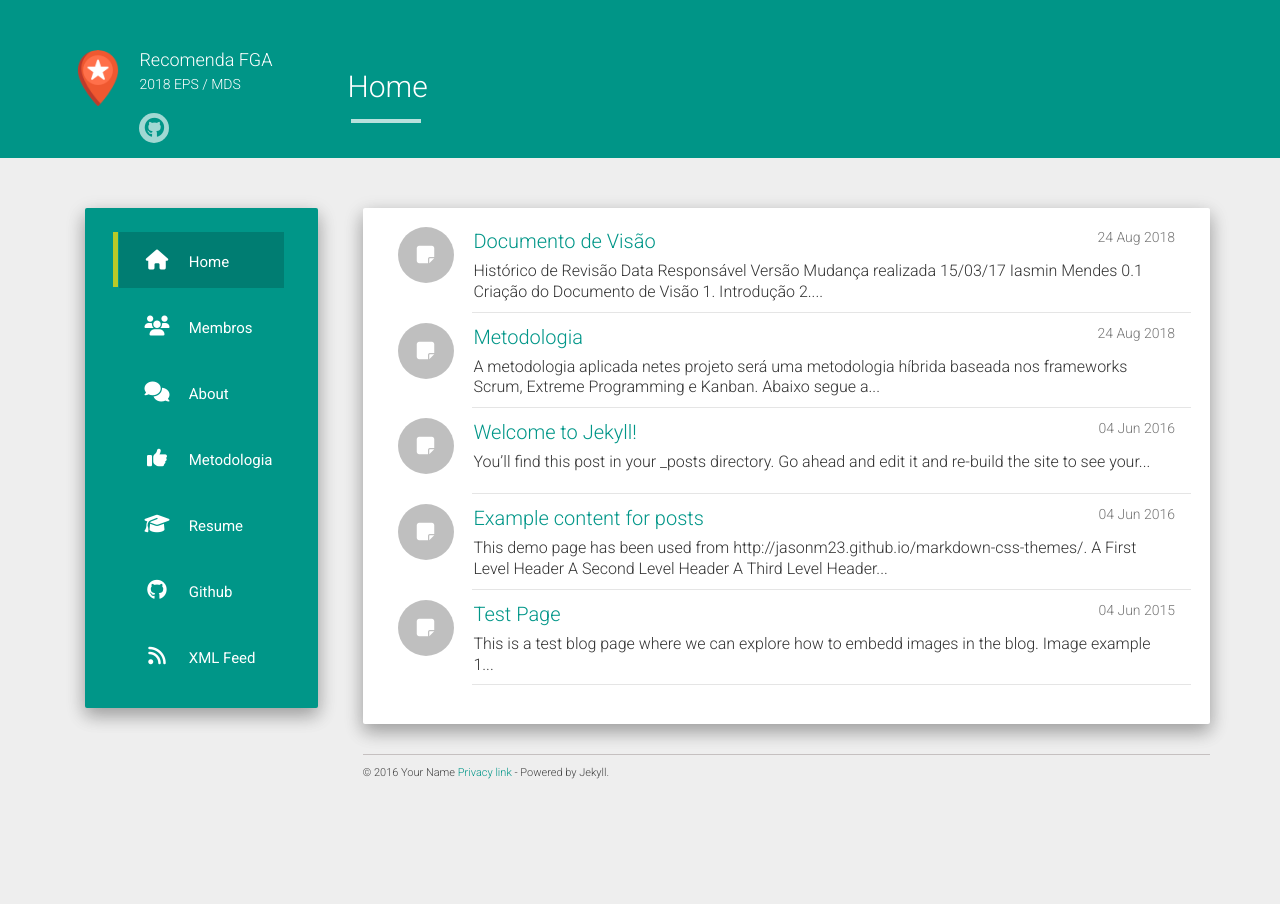
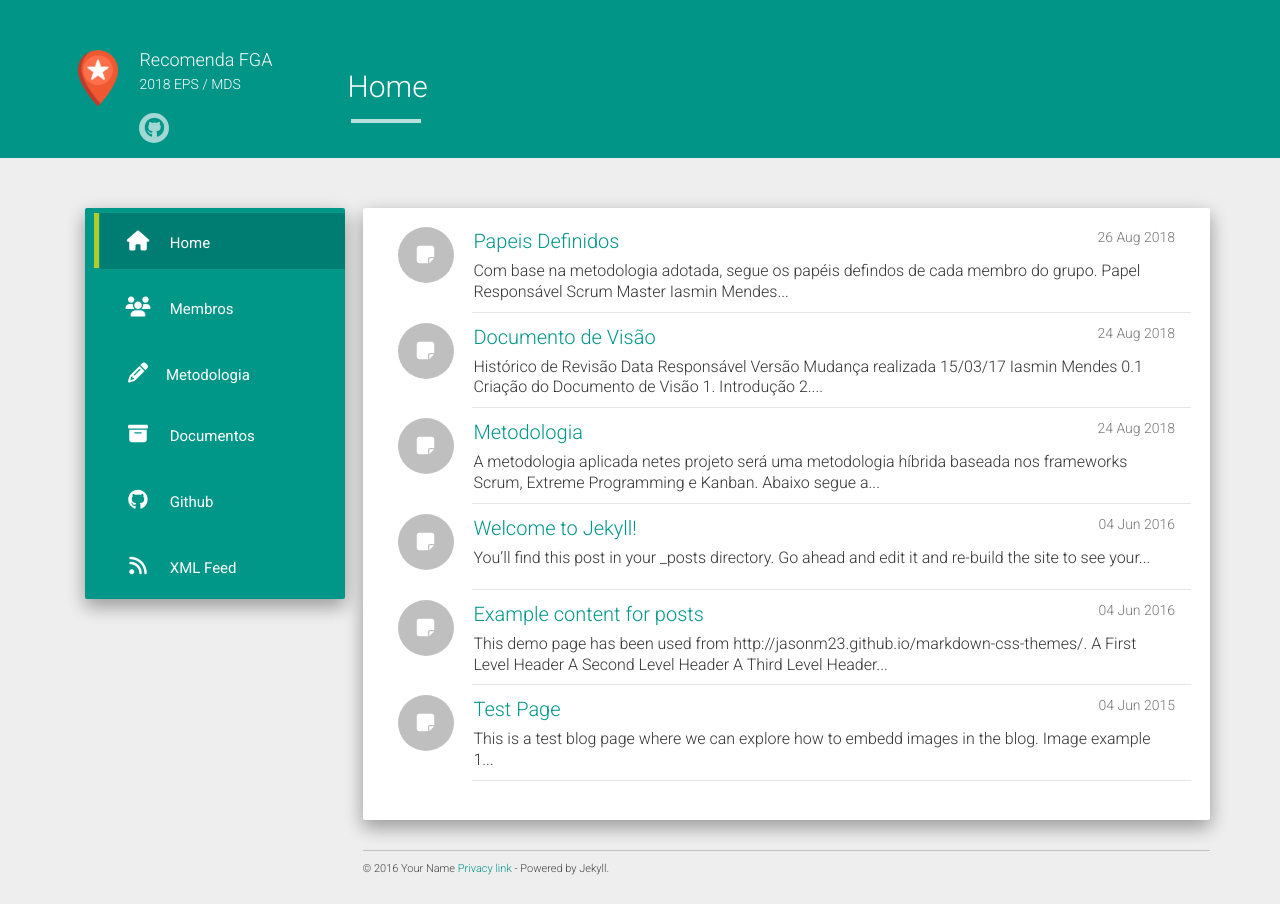
Before and after one commit to fga-eps-mds/2018.2-IndicaAi, a Jekyll site: the page built from docs/index.html, in a window 1280 px wide. Built offline with Jekyll 4.4.1, drawn with Linux system fonts in a browser that asks for light colours; nearby versions of some CDN libraries; the list of posts is cut into pages by our own code.

Commit message:
Add paper definitions

```diff
--- a/docs/_data/urls.json
+++ b/docs/_data/urls.json
@@ -11,19 +11,26 @@
     "icon": "fa-users"
   },
   {
-    "text": "About",
-    "url": "/about/",
-    "icon": "fa-comments"
+    "text": "Metodologia",
+    "url": "#",
+    "icon": "fa-pencil",
+    "urls": [
+        {
+          "text": "Plano Metodológico",
+          "url": "/docs/2018/08/24/metodologia.html",
+          "icon": "fa-file"
+        },
+        {
+          "text": "Papéis Definidos",
+          "url": "/docs/2018/08/26/scrum-papers.html",
+          "icon": "fa-user"
+        }
+    ]
   },
   {
-    "text": "Metodologia",
-    "url": "/docs/2018/08/24/metodologia.html",
-    "icon": "fa-thumbs-up"
-  },
-  {
-    "text": "Resume",
+    "text": "Documentos",
     "url": "/#",
-    "icon": "fa-graduation-cap",
+    "icon": "fa-archive"
   },
   {
     "text": "Github",
--- a/docs/_includes/navigation.html
+++ b/docs/_includes/navigation.html
@@ -11,7 +11,34 @@
   {% endif %}
   {% assign target = i.target %}
     {% unless target %} {% assign target = '_self' %} {% endunless %}
-	{% if pageurl == menuurl or page.layout == i.layout %} {% assign current = 'current-menu-item' %} {% endif %}
+  {% if pageurl == menuurl %} {% assign current = 'current-menu-item' %} {% endif %}
+  {% if i.urls %}
+  <li class="accordion col-lg-12 col-md-12 col-sm-4 col-xs-12 {{ current }} {{ pageurl }}"><a><i class="fa {{ i.icon }}"></i>{{i.text}}</a></li>
+    <li class="li-panel"><ul class='panel'>
+          {% for subItem in i.urls %}
+              <li class="col-lg-12 col-md-12 col-sm-4 col-xs-12 {{ pageurl }}"><a href="{{ subItem.url }}"><i class="fa {{ subItem.icon }}"></i> {{ subItem.text  }}</a></li>
+          {% endfor %}
+    </ul></li>
+  {% else %}
     <li class="col-lg-12 col-md-12 col-sm-4 col-xs-12 {{ current }} {{ pageurl }}"><a href="{{ linkurl }}" target="{{ target }}"><i class="fa {{ i.icon }}"></i> {{ i.text }}</a></li>
+  {% endif %}
 {% endfor %}
 </ul>
+
+<script>
+    var acc = document.getElementsByClassName("accordion");
+    var i;
+
+    for (i = 0; i < acc.length; i++) {
+        acc[i].addEventListener("click", function() {
+            this.classList.toggle("active");
+
+            var panel = this.nextElementSibling.getElementsByClassName('panel')[0]
+            if (panel.style.maxHeight == "1000px") {
+                panel.style.maxHeight = "0px";
+            } else {
+                panel.style.maxHeight = "1000px";
+            }
+        });
+    }
+</script>
--- /dev/null
+++ b/docs/_posts/2018-08-24-scrum-papers.md
@@ -0,0 +1,48 @@
+---
+layout: post
+title:  "Papeis Definidos"
+date:   2018-08-26 13:50:39
+categories: docs
+---
+
+Com base na metodologia adotada, segue os papéis defindos de cada membro do grupo.
+
+<table>
+
+<tr>
+<th>Papel</th>
+<th>Responsável</th>
+</tr>
+
+<tr>
+<td><i>Scrum Master</i></td>
+<td>Iasmin Mendes</td>
+</tr>
+
+<tr>
+<td><i>Product Owner</i></td>
+<td>Renato Valério</td>
+</tr>
+
+<tr>
+<td>Arquiteto</td>
+<td>Iasmin Mendes</td>
+</tr>
+
+<tr>
+<td>DevOps</td>
+<td>Renato Valério</td>
+</tr>
+
+<tr>
+<td>Time de Desenvolvimento</td>
+<td>
+Gabriel Davi Silva Pereira<br>
+Heron Rodrigues Sousa<br>
+João Lucas Fragoso Zarbiélli<br>
+Lucas Maciel Aguiar<br>
+Matheus Gomes Ferreira<br>
+Weiller Fernandes Pereira<br>
+</td>
+</tr>
+</table>
--- a/docs/static/css/main.css
+++ b/docs/static/css/main.css
@@ -220,3 +220,68 @@ footer {
     position: absolute;
     right: 12px;
 }
+
+table, th, td {
+    border: solid 1px #ccc;
+    padding: 10px;
+}
+
+table {
+    margin: 30px auto;
+}
+
+body .container ul.well {
+    padding: 0;
+}
+
+body .container ul.well li {
+    margin: 5px 0;
+    padding: 0;
+    padding-left: 15px;
+}
+
+ul.panel {
+    max-height: 0;
+    overflow: hidden;
+    margin: 0;
+    transition: max-height 0.5s ease;
+}
+
+body .container ul.well li.accordion {
+    margin-bottom: 0px;
+}
+
+body .container ul.well li.li-panel {
+    margin: 0px;
+}
+
+body .container ul.well li.accordion.active a {
+    background-color: #007D72;
+}
+
+body .container ul.well ul.panel li {
+    background-color: #00b3a1;
+    margin: 0;
+    padding: 2px;
+}
+
+body .container ul.well ul.panel li a {
+    padding: 10px 0px 10px 20px;
+}
+
+body .container ul.well ul.panel li a i {
+    line-height: normal;
+    height: auto;
+    width: 40px;
+}
+
+body .container ul.well ul.panel li a:hover {
+    background-color: #00b3a1;
+    color: #007D72;
+}
+
+@media (min-width: 768px) {
+    .navbar-collapse {
+        width: 290px;
+    }
+}
```
Lines whose indentation alone changed are shown as unchanged.
